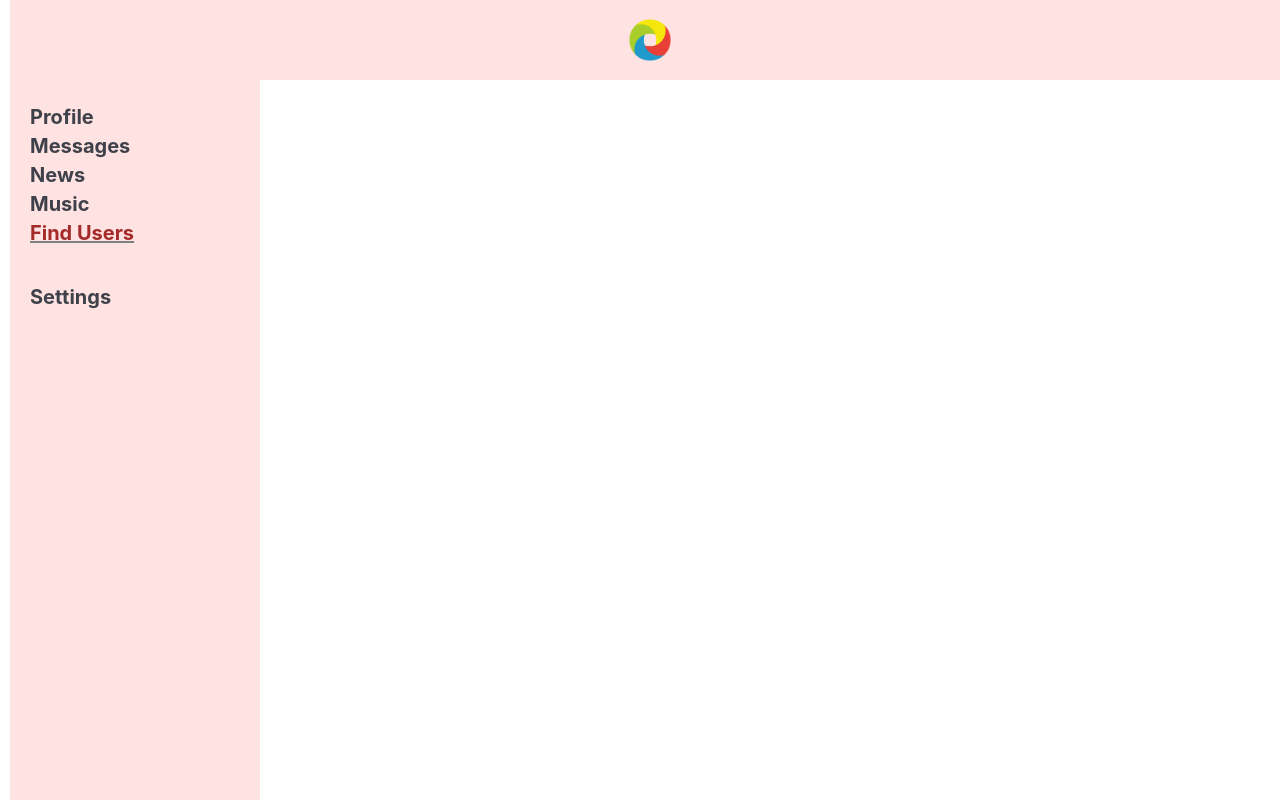
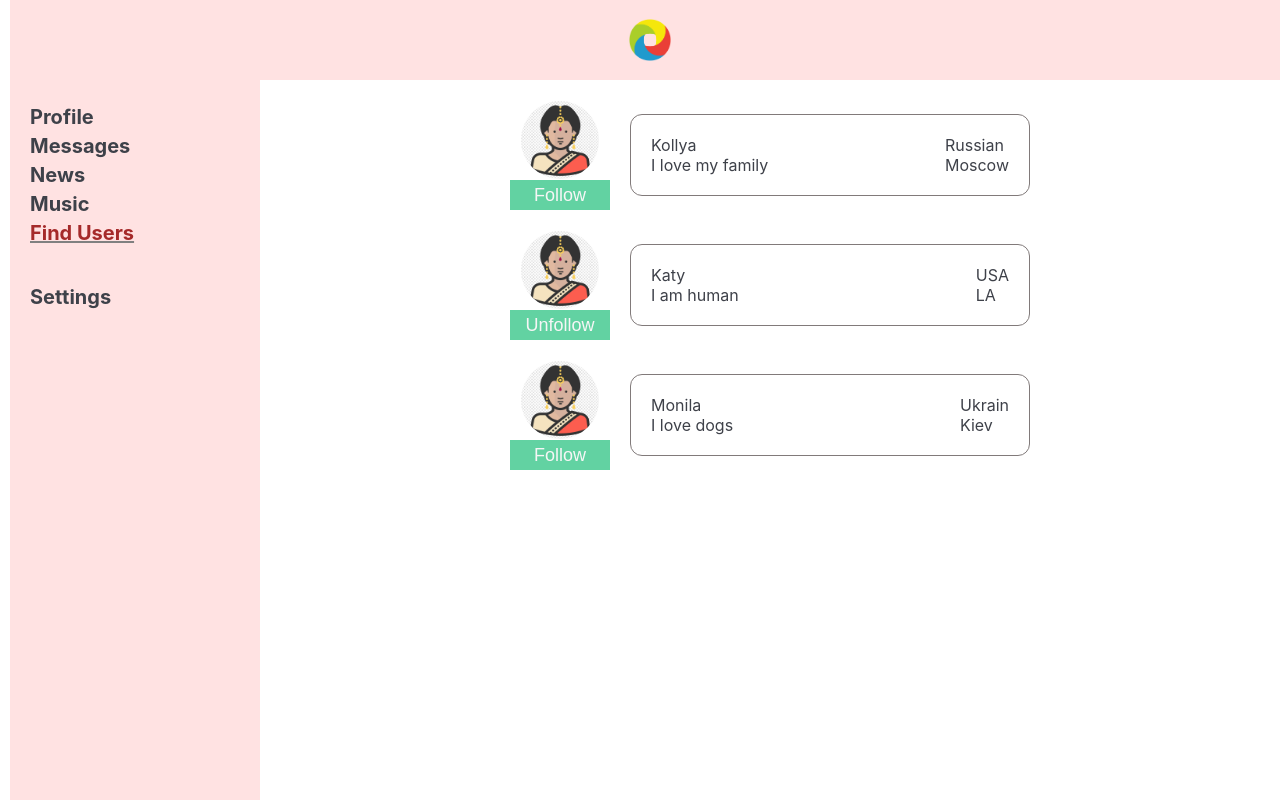
Before and after one commit to lelickau/react_s-one, a React (Create React App) app: page /pageUsers in a window 1280 px wide. Built offline with nearby package versions, Linux system fonts and the light colour scheme.

Commit message:
28.03.21 v1.9

```diff
--- a/src/App.js
+++ b/src/App.js
@@ -8,6 +8,7 @@ import PageNews from './components/pageNews/pageNews';
 import PageSettings from './components/pageSettings/pageSettings';
 import PageDialogsWrapper from './components/pageDialogs/pageDialogsWrapper';
 import NavBarWrapper from './components/navBar/navBarWrapper';
+import UsersWrapper from './components/pageUsers/usersWrapper';
 
 
 
@@ -29,6 +30,7 @@ const App = (props) => {
 						<PageDialogsWrapper/>}/>
 					<Route path="/pageMusic" render={ () => <PageMusic/>}/>
 					<Route path="/pageNews" render={ () => <PageNews/>}/>
+					<Route path="/pageUsers" render={ () => <UsersWrapper/>}/>
 					<Route path="/pageSettings" render={ () => <PageSettings/>}/>
 				</div>
 			</main>
--- a/src/components/navBar/navBarLink/navBarLink.jsx
+++ b/src/components/navBar/navBarLink/navBarLink.jsx
@@ -3,7 +3,7 @@ import style from './navBarLink.module.css';
 import {NavLink} from 'react-router-dom';
 
 const NavBarLink = (props) => {
-	console.log(props);
+	//console.log(props);
 	return (
 		<li className={style.nav__item}>
 			<NavLink to={props.href} activeClassName='active_link'>{props.link}</NavLink>
--- a/src/components/navBar/navBarWrapper.jsx
+++ b/src/components/navBar/navBarWrapper.jsx
@@ -7,6 +7,6 @@ let mapStateToProps = (state) => {
 		link: state.navBarList,
 	}
 }
-const NavBarWrapper = connect(mapStateToProps)(NavBar)
+const NavBarWrapper = connect(mapStateToProps)(NavBar);
 
 export default NavBarWrapper;
--- /dev/null
+++ b/src/components/pageUsers/pageUsers.jsx
@@ -0,0 +1,61 @@
+import React from 'react';
+import style from './pageUsers.module.css';
+import UserItem from './userItem/userItem';
+
+
+const PageUsers = (props) => {
+    console.log(props);
+    if (props.users.length === 0) {
+        props.setUsers( [
+                {
+                    id: 0,
+                    name: 'Kollya',
+                    about: 'I love my family',
+                    country: 'Russian',
+                    city: 'Moscow',
+                    avatar: '',
+                    follow: false,
+                },
+                {
+                    id: 1,
+                    name: 'Katy',
+                    about: 'I am human',
+                    country: 'USA',
+                    city: 'LA',
+                    avatar: '',
+                    follow: true,
+                },
+                {
+                    id: 2,
+                    name: 'Monila',
+                    about: 'I love dogs',
+                    country: 'Ukrain',
+                    city: 'Kiev',
+                    avatar: '',
+                    follow: false,
+                },
+            ]
+        )
+    }
+
+    let userItoms = props.users
+            .map( user =>
+            <UserItem
+                name={user.name}
+                key={user.id}
+                about={user.about}
+                country={user.country}
+                city={user.city}
+                follow={user.follow}
+                button={user.follow ? <button onClick={()=>{props.unfollow(user.id)}} className={style.btn}>Unfollow</button> : <button onClick={()=>{props.follow(user.id)}} className={style.btn}>Follow</button>}
+                />);
+
+
+    return (
+        <div className={style.users__wrapper}>
+            {userItoms}
+        </div>
+    )
+}
+
+export default PageUsers;
--- /dev/null
+++ b/src/components/pageUsers/pageUsers.module.css
@@ -0,0 +1,14 @@
+.users__wrapper {
+    display: flex;
+    flex-direction: column;
+}
+.btn {
+    display: block;
+    width: 100px;
+    height: 30px;
+    background-color: #62D2A2;
+    border: none;
+    color: #F6F6f6;
+    font-size: 18px;
+    cursor: pointer;
+}
--- /dev/null
+++ b/src/components/pageUsers/userItem/userItem.js
@@ -0,0 +1,31 @@
+import React from 'react';
+import style from './userItem.module.css';
+import avatar from './avatar.jpg';
+
+const UserItem = (props) => {
+    console.log(props);
+    return (
+        <div className={style.users__wrapper}>
+            <div className={style.user}>
+                <div className={style.active__box}>
+                    <div className={style.avatar__box}>
+                        <img alt='avatar' src={avatar} className={style.avatar}/>
+                    </div>
+                    {props.button}
+                </div>
+                <div className={style.info__box}>
+                    <div>
+                        <p>{props.name}</p>
+                        <p>{props.about}</p>
+                    </div>
+                    <div>
+                        <p>{props.country}</p>
+                        <p>{props.city}</p>
+                    </div>
+                </div>
+            </div>
+        </div>
+    )
+}
+
+export default UserItem;
--- /dev/null
+++ b/src/components/pageUsers/userItem/userItem.module.css
@@ -0,0 +1,36 @@
+.user {
+    display: flex;
+    align-items: center;
+    justify-content: center;
+    margin-top: 20px;
+}
+.active__box {
+    display: flex;
+    flex-direction: column;
+    justify-content: center;
+    align-items: center;
+}
+.avatar__box {
+    width: 80px;
+    height: 80px;
+
+  }
+
+.avatar {
+    width: 100%;
+    height: 100%;
+    object-fit: cover;
+    border: 1px solid transparent;
+    border-radius: 50%;
+}
+
+
+.info__box {
+    display: flex;
+    justify-content: space-between;
+    margin-left: 20px;
+    padding: 20px;
+    border: 1px solid rgb(129, 122, 122);
+    border-radius: 12px;
+    width: 400px;
+}
--- /dev/null
+++ b/src/components/pageUsers/usersWrapper.js
@@ -0,0 +1,30 @@
+import PageUsers from './pageUsers';
+import { connect } from 'react-redux';
+import {followAC, unfollowAC, setUsersAC} from '../../redux/usersReducer';
+
+
+let mapStateToProps = (state) => {
+    console.log(state);
+    return {
+        users: state.pageUsers.users,
+    }
+}
+
+let mapDispatchToProps = (dispatch) => {
+    return {
+        follow: (userId) => {
+            dispatch(followAC(userId));
+        },
+        unfollow: (userId) => {
+            dispatch(unfollowAC(userId));
+        },
+        setUsers: (users) => {
+            dispatch(setUsersAC(users));
+        },
+    }
+}
+
+const UsersWrapper = connect(mapStateToProps, mapDispatchToProps)(PageUsers);
+
+
+export default UsersWrapper;
--- a/src/index.js
+++ b/src/index.js
@@ -7,11 +7,11 @@ import App from './App';
 import {Provider} from 'react-redux';
 
     ReactDOM.render(
-        <React.StrictMode>
+
             <Provider store={store}>
                 <App />
-            </Provider>
-        </React.StrictMode>,
+            </Provider>,
+
     document.getElementById('root')
     );
 
--- a/src/redux/redux-store.js
+++ b/src/redux/redux-store.js
@@ -2,11 +2,13 @@ import {combineReducers, createStore} from 'redux';
 import profileReducer from './profileReducer';
 import dialogsReducer from './dialogsReducer';
 import navBarReducer from './navBarReducer';
+import usersReducer from './usersReducer';
 
 let reduser = combineReducers({
     pageProfile: profileReducer,
     pageDialogs: dialogsReducer,
     navBarList: navBarReducer,
+    pageUsers: usersReducer,
 });
 
 let store = createStore(reduser);
--- /dev/null
+++ b/src/redux/usersReducer.js
@@ -0,0 +1,47 @@
+const FOLLOW = 'FOLLOW';
+const UNFOLLOW ='UNFOLLOW';
+const SET_USERS ='SET-USERS';
+
+
+let initialState = {
+    users: [
+
+    ]
+}
+
+const usersReducer = (state = initialState, action) => {
+    switch(action.type) {
+        case SET_USERS: {
+            return {...state, users: [...state.users, ...action.users]}
+        }
+
+        case FOLLOW:
+        return {
+            ...state,
+            users: state.users.map(user => {
+                if(user.id === action.userid) {
+                    return {...user, follow: true};
+                } return user;
+            })
+        }
+
+        case UNFOLLOW:
+            return {
+                ...state,
+                users: state.users.map(user => {
+                    if(user.id === action.userid) {
+                        return {...user, follow: false}
+                    } return user;
+                })
+            }
+
+        default:
+            return state;
+    }
+}
+
+export let followAC = (userid) => ({type: FOLLOW, userid});
+export let unfollowAC = (userid) => ({type: UNFOLLOW, userid});
+export let setUsersAC = (users) => ({type: SET_USERS, users});
+
+export default usersReducer;
```
Also changed, not shown: src/components/pageUsers/userItem/avatar.jpg (added), 1 other file (tests, documents, lock files or other folders).
